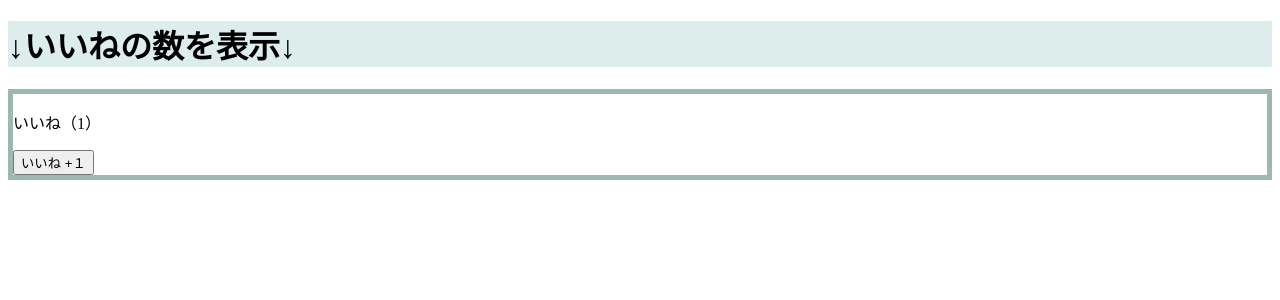
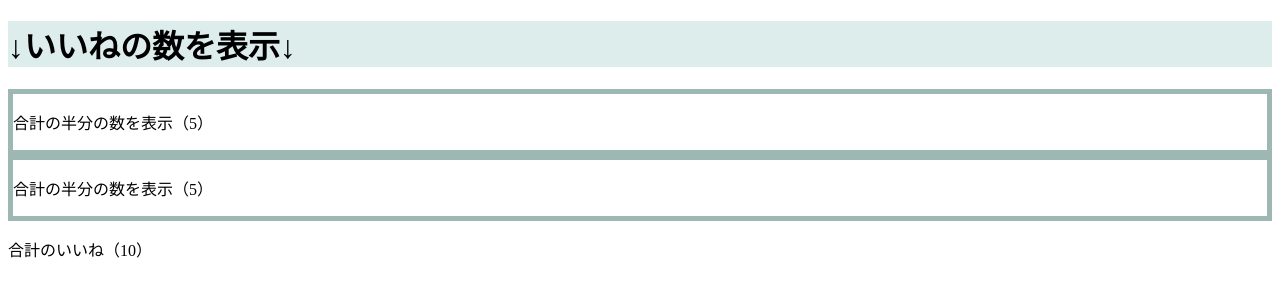
Before and after one commit to shirokuma0503/udemy-vue.js, a Vue app in the folder udemy-vue.js/: page / in a window 1280 px wide. Shown: the top 300 px of the page. Built offline with nearby package versions, Linux system fonts and the light colour scheme.

Commit message:
7_89:propsで親から子にデータの受け渡し

```diff
--- a/udemy-vue.js/src/App.vue
+++ b/udemy-vue.js/src/App.vue
@@ -1,7 +1,9 @@
 <template>
   <div>
     <GoodHeader></GoodHeader>
-    <GoodNumber></GoodNumber>
+    <GoodNumber :good="number"></GoodNumber>
+    <GoodNumber :good="number"></GoodNumber>
+    <p>合計のいいね（{{ number }}）</p>
   </div>
 </template>
 
@@ -10,7 +12,12 @@ import GoodHeader from './components/GoodHeader.vue';
 
 export default {
   components: {
-    GoodHeader: GoodHeader
+    GoodHeader: GoodHeader,
+  },
+  data() {
+    return {
+      number: 10
+    };
   }
 };
 </script>
--- a/udemy-vue.js/src/components/GoodHeader.vue
+++ b/udemy-vue.js/src/components/GoodHeader.vue
@@ -15,7 +15,7 @@ export default {
 </script>
 
 <style scoped>
- div {
-   background-color: #dcedec;
- }
+  div {
+    background-color: #dcedec;
+  }
 </style>
--- a/udemy-vue.js/src/components/GoodNumber.vue
+++ b/udemy-vue.js/src/components/GoodNumber.vue
@@ -1,22 +1,12 @@
 <template>
   <div>
-    <p>いいね（{{ good }}）</p>
-    <button @click="increment">いいね +１</button>
+    <p>合計の半分の数を表示（{{ good / 2 }}）</p>
   </div>
 </template>
 
 <script>
 export default {
-  data() {
-    return {
-      good: 1
-    };
-  },
-  methods: {
-    increment() {
-      this.good += 1;
-    }
-  }
+  props: ['good'],
 };
 </script>
 
```
